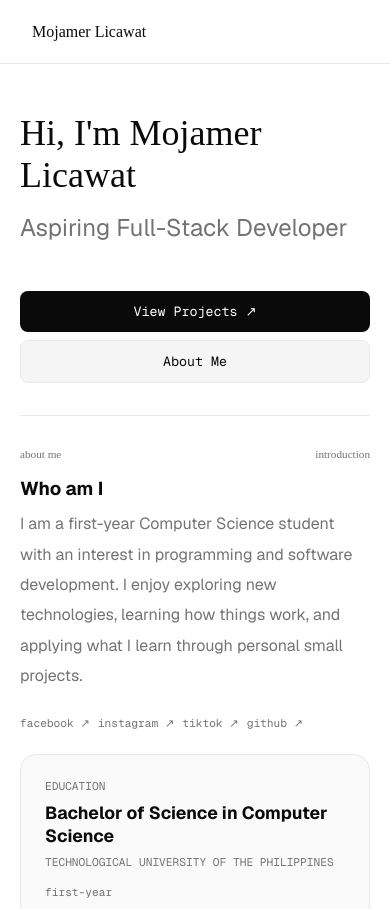
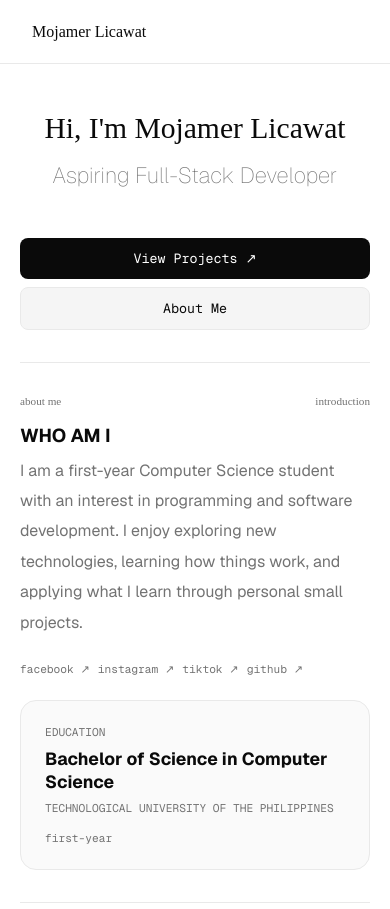
Before and after one commit to 00008moj/portfolio, a plain HTML site: page index.html in a window 390 px wide. Shown: the top 909 px of the page. Drawn offline with nearby package versions, Linux system fonts and the light colour scheme; some icons are missing; a web font is replaced by a local one.

Commit message:
fixed font sizes on mobile

```diff
--- a/index.html
+++ b/index.html
@@ -48,7 +48,7 @@
             </div>
             <div class="about-info">
                 <div class="about-me-text">
-                    <h3>Who am I</h3>
+                    <h3>WHO AM I</h3>
                     <p>I am a first-year Computer Science student with an interest in programming<br class="mobile-break"> and software development. I enjoy exploring new technologies, learning how<br class="mobile-break"> things work, and applying what I learn through personal small projects.</p>
                     <div class="links">
                         <a href="https://www.facebook.com/00008moj" target="_blank">facebook ↗</a>
--- a/style.css
+++ b/style.css
@@ -184,7 +184,7 @@ nav a:hover {
 }
 
 .hero-description {
-    font-weight: 400;
+    font-weight: 100;
     font-size: 2.5rem;
     color: var(--secondary-text);
     margin-top: 1rem;
@@ -561,15 +561,15 @@ footer span {
 
     .text-content {
         width: 100%;
-        align-items: flex-start;
+        text-align: center;
     }
 
     .hero-name {
-        font-size: 2.25rem;
+        font-size: 1.850rem;
     }
 
     .hero-description {
-        font-size: 1.5rem;
+        font-size: 1.375rem;
         margin-bottom: 2rem;
     }
 
```
